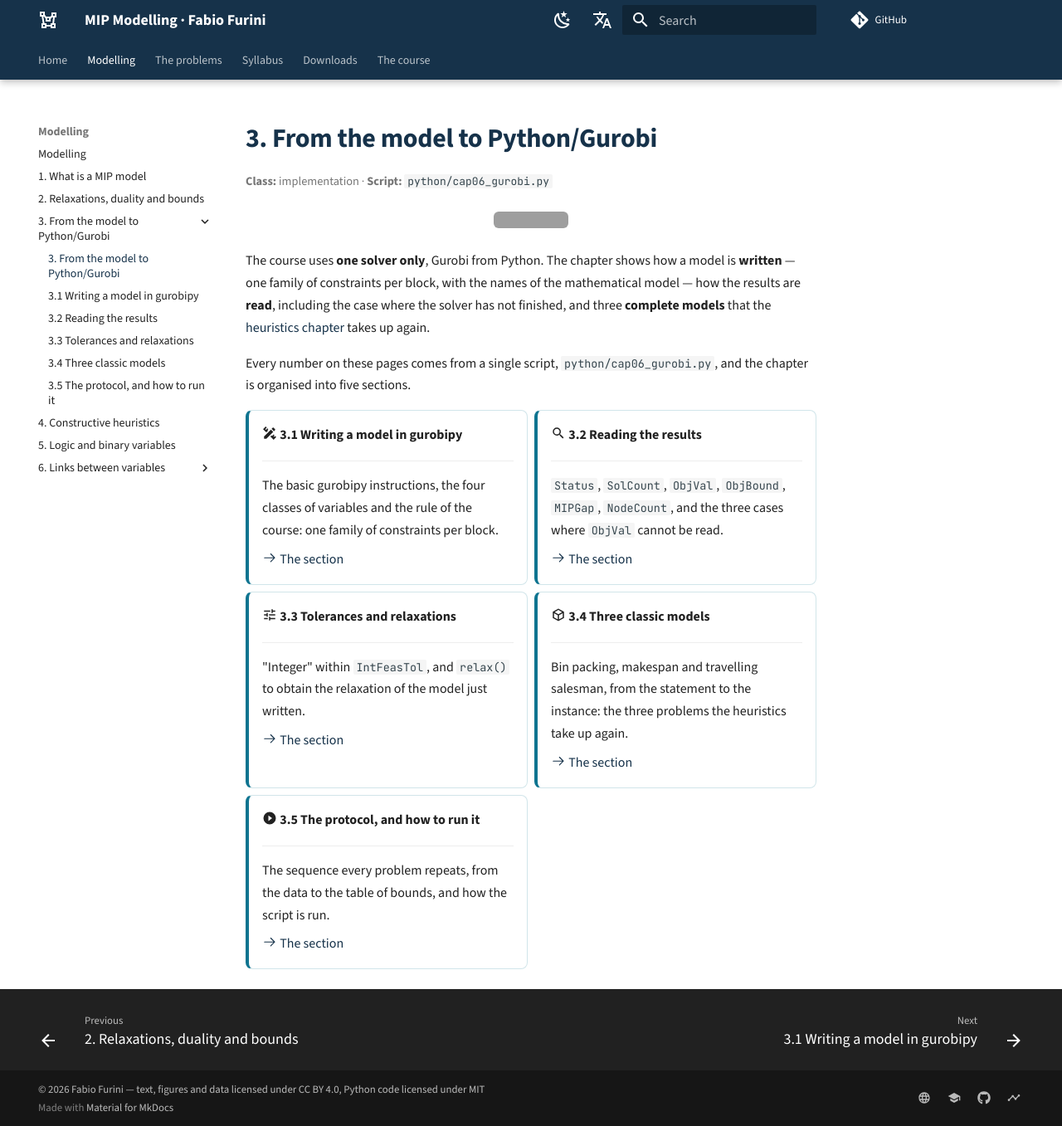
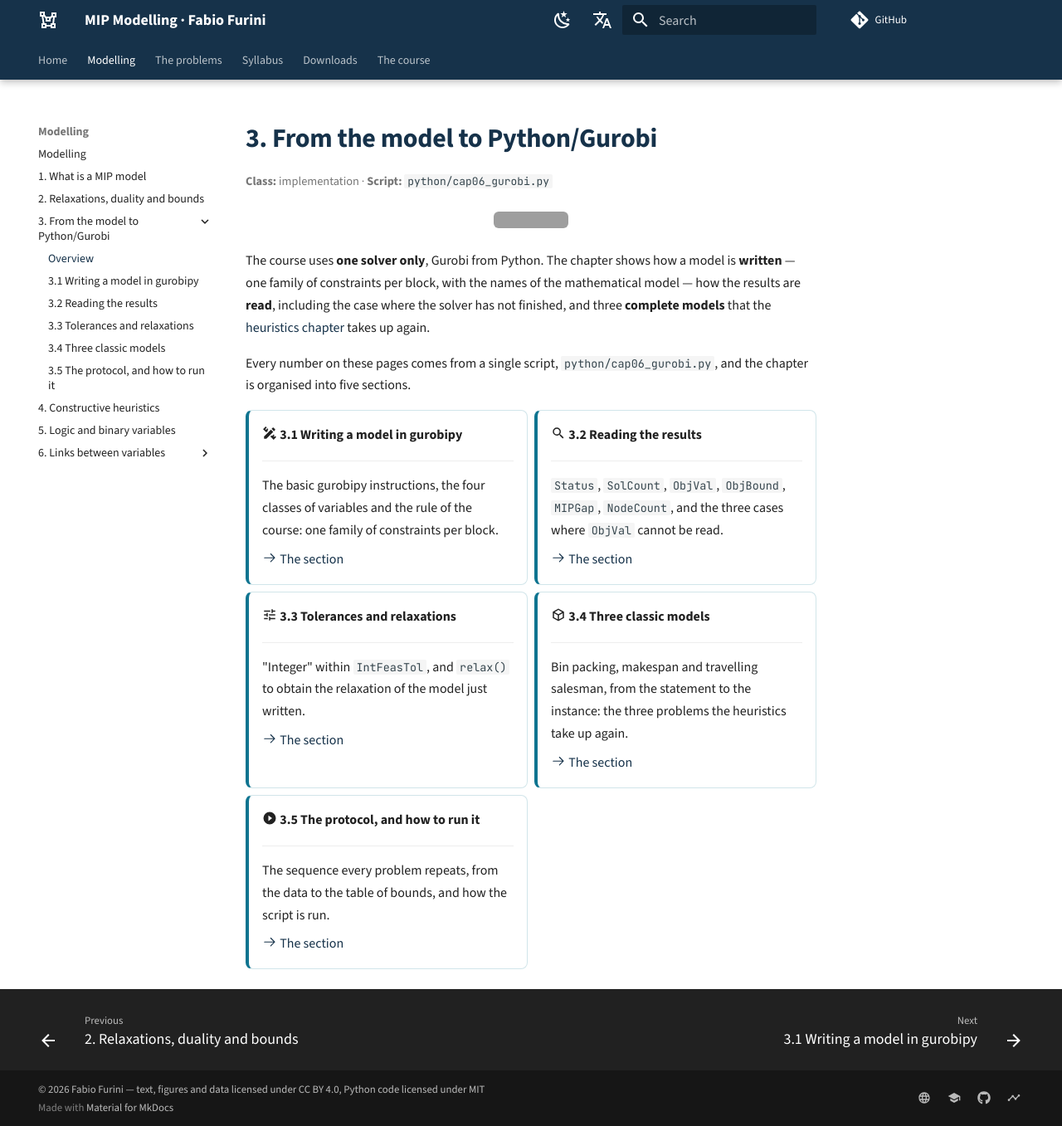
Before and after one commit to fabiofurini/mip-modelling, an MkDocs documentation site: the page built from docs/modelling-3.md, in a window 1280 px wide and 1357 px high. Shown: the whole window at 83% size. Built offline with MkDocs 1.6.1 and Material for MkDocs 9.7.7, drawn with Linux system fonts in a browser that asks for light colours; comment, search, counter and statistics services are not loaded; part of the change alters nothing that is shown; grey boxes are pictures that could not be loaded.

Commit message:
The chapter number appeared twice in the menu
The index entry of a chapter carried no label, so it took the page title and the
chapter appeared twice in a row. That entry is now called "Overview", for chapter
3 and for chapter 6, which had the same flaw.

Co-Authored-By: Claude Opus 5 <noreply@anthropic.com>

```diff
--- a/mkdocs.yml
+++ b/mkdocs.yml
@@ -94,7 +94,7 @@ nav:
       - 1. What is a MIP model: modelling-1.md
       - 2. Relaxations, duality and bounds: modelling-2.md
       - 3. From the model to Python/Gurobi:
-          - modelling-3.md
+          - Overview: modelling-3.md
           - 3.1 Writing a model in gurobipy: gurobipy-1.md
           - 3.2 Reading the results: gurobipy-2.md
           - 3.3 Tolerances and relaxations: gurobipy-3.md
@@ -103,7 +103,7 @@ nav:
       - 4. Constructive heuristics: modelling-4.md
       - 5. Logic and binary variables: modelling-5.md
       - 6. Links between variables:
-          - links.md
+          - Overview: links.md
           - 6.1 Activation: links-01.md
           - 6.2 Fixed cost: links-02.md
           - 6.3 Minimum lot: links-03.md
```
